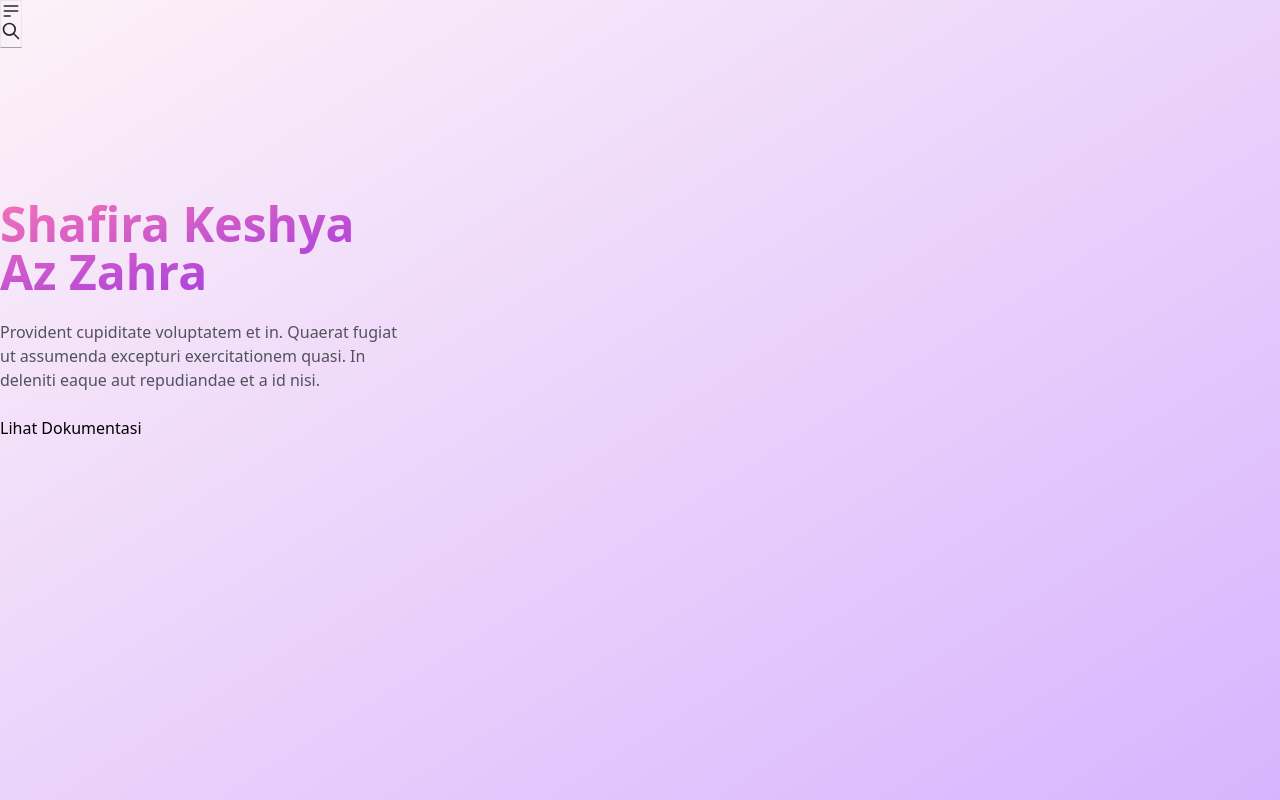
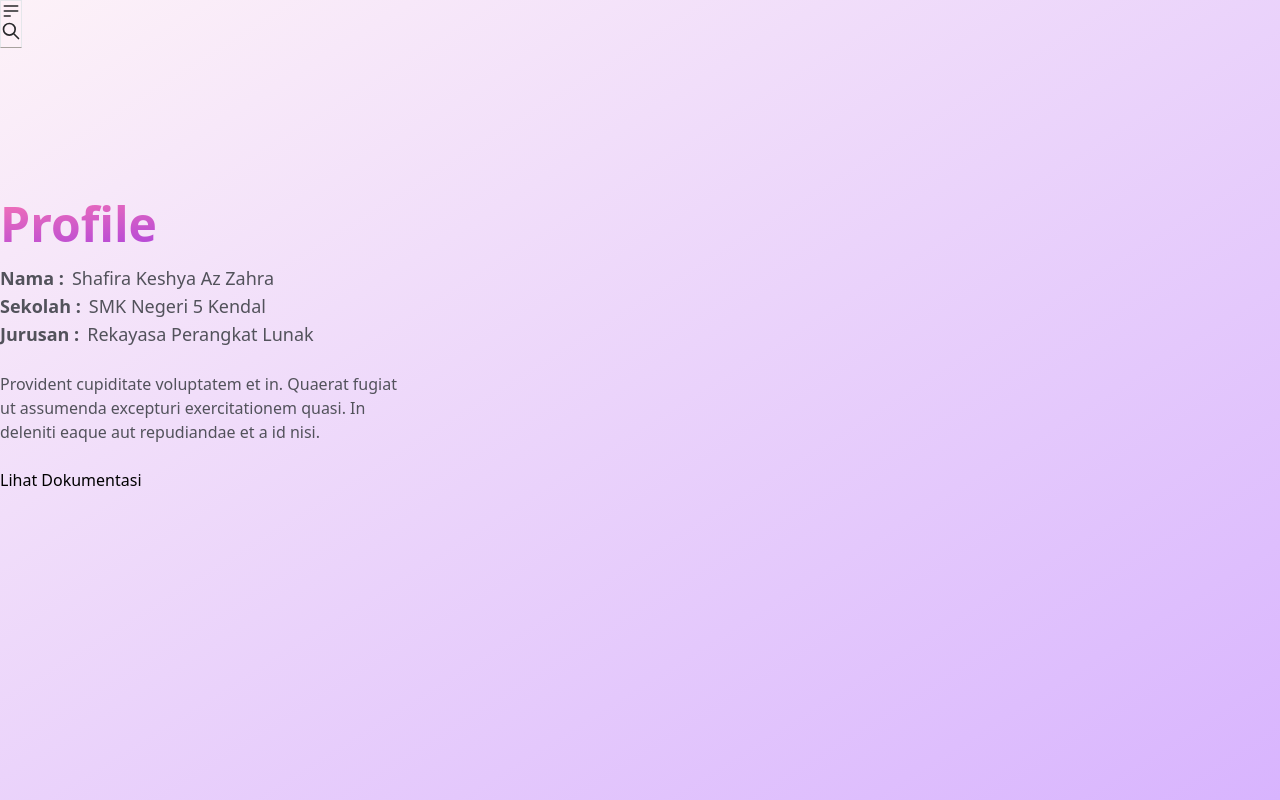
Before and after one commit to Soedjamal/iternship-docs, a React (Vite) app: page /profile in a window 1280 px wide. Shown: the top 800 px of the page. Built offline with nearby package versions, Linux system fonts and the light colour scheme.

Commit message:
fix: profile

```diff
--- a/src/pages/Profile.jsx
+++ b/src/pages/Profile.jsx
@@ -9,16 +9,30 @@ const Profile = () => {
         <div className="hero-content flex-col lg:flex-row-reverse w-[400px]">
           <div>
             <h1 class="text-5xl font-bold bg-gradient-to-br from-pink-400 to-purple-600 bg-clip-text text-transparent">
-              Shafira Keshya Az Zahra
+              Profile
             </h1>
+            <div className="bio mt-4">
+              <h4 className="text-lg text-zinc-600 font-bold flex">
+                Nama :{" "}
+                <p className="font-normal ml-2">Shafira Keshya Az Zahra</p>
+              </h4>
+              <h4 className="text-lg text-zinc-600 font-bold flex">
+                Sekolah :{" "}
+                <p className="font-normal ml-2">SMK Negeri 5 Kendal</p>
+              </h4>{" "}
+              <h4 className="text-lg text-zinc-600 font-bold flex">
+                Jurusan :{" "}
+                <p className="font-normal ml-2">Rekayasa Perangkat Lunak</p>
+              </h4>{" "}
+            </div>
             <p className="py-6 text-zinc-600">
               Provident cupiditate voluptatem et in. Quaerat fugiat ut assumenda
               excepturi exercitationem quasi. In deleniti eaque aut repudiandae
               et a id nisi.
             </p>
-            <button className="btn btn-wide btn-secondary">
+            <a href="#laporan-mugas" className="btn btn-wide btn-secondary">
               Lihat Dokumentasi
-            </button>
+            </a>
           </div>
         </div>
       </div>
```
